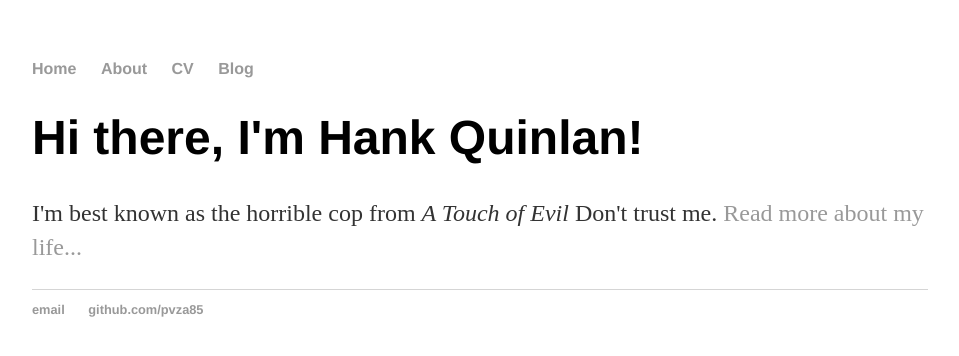
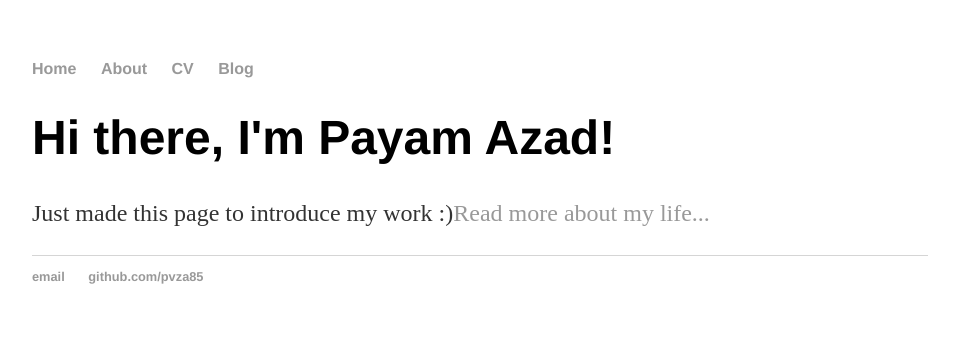
Before and after one commit to pvza85/pvza85.github.io, a Jekyll site: the page built from index.html, in a window 1280 px wide. Shown: the top 356 px of the page, without its empty margins (160-1119 px from the left). Built offline with Jekyll 4.4.1, drawn with Linux system fonts in a browser that asks for light colours.

Commit message:
Update index.html

```diff
--- a/index.html
+++ b/index.html
@@ -1,8 +1,8 @@
 ---
 layout: default
-title: Hank Quinlan, Horrible Cop
+title: Payam GitHub Portal
 ---
 <div class="blurb">
-	<h1>Hi there, I'm Hank Quinlan!</h1>
-	<p>I'm best known as the horrible cop from <em>A Touch of Evil</em> Don't trust me. <a href="/about">Read more about my life...</a></p>
+	<h1>Hi there, I'm Payam Azad!</h1>
+	<p>Just made this page to introduce my work :)<a href="/about">Read more about my life...</a></p>
 </div><!-- /.blurb -->
```
